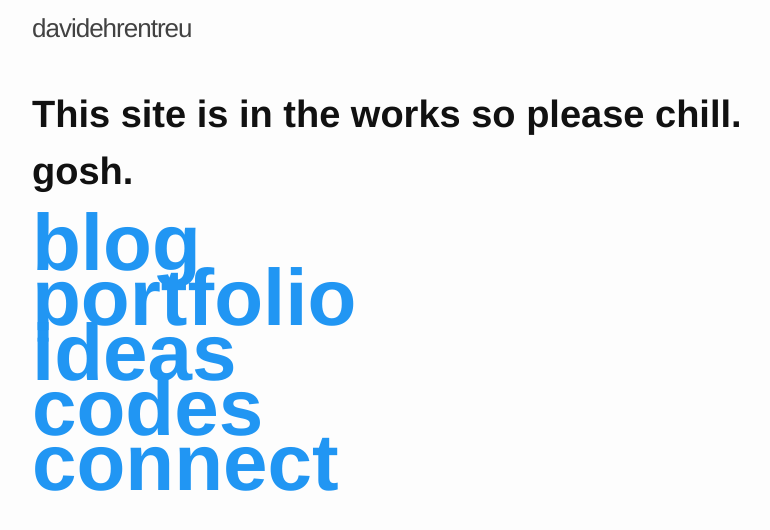
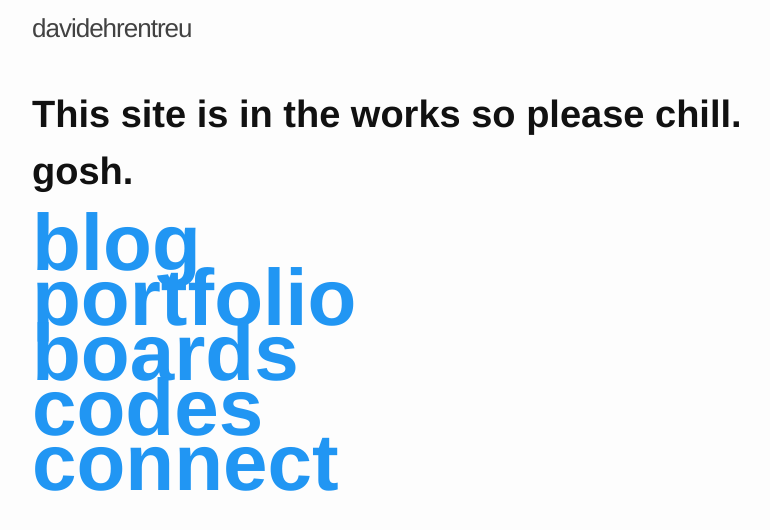
Before and after one commit to dovidmoshee/mysite, a Jekyll site: the page built from index.html, in a window 1280 px wide. Shown: the top 530 px of the page, without its empty margins (238-1008 px from the left). Built offline with Jekyll 4.4.1, drawn with Linux system fonts in a browser that asks for light colours.

Commit message:
updated all links

```diff
--- a/index.html
+++ b/index.html
@@ -6,9 +6,9 @@ layout: default
   <div class="menu">
     <h1>This site is in the works so please chill. gosh.</h1>
     <ul>
-      <li><a href="/blog">blog</a></li>
-      <li><a href="#">portfolio</a></li>
-      <li><a href="#">ideas</a></li>
+      <li><a href="https://medium.com/@davidehrentreu">blog</a></li>
+      <li><a href="https://www.behance.net/DavidEhrentreu">portfolio</a></li>
+      <li><a href="https://www.pinterest.com/dovidmoshee/">boards</a></li>
       <li><a href="http://github.com/dovidmoshee">codes</a></li>
       <li><a href="http://twitter.com/dovidmehrentreu">connect</a></li>
     </ul>
```
